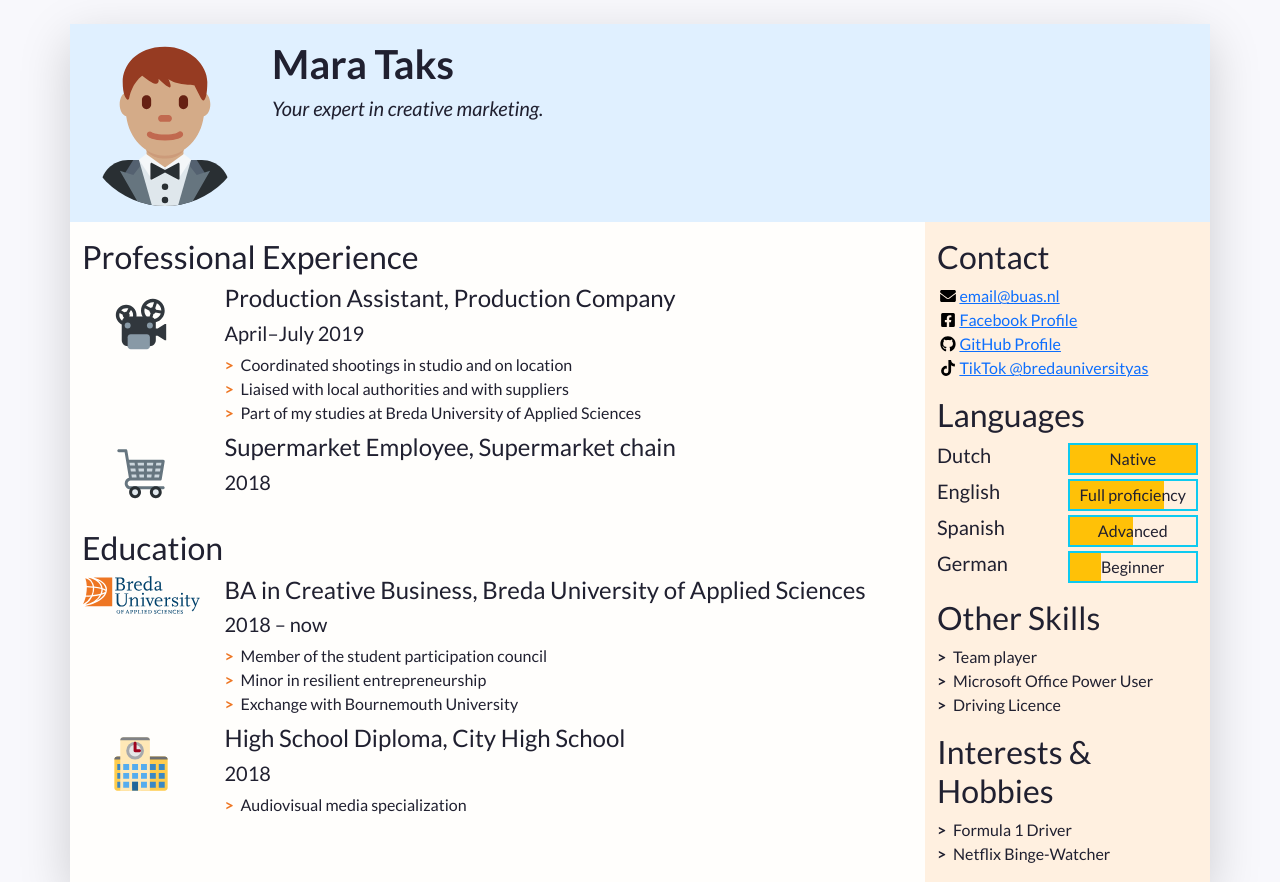
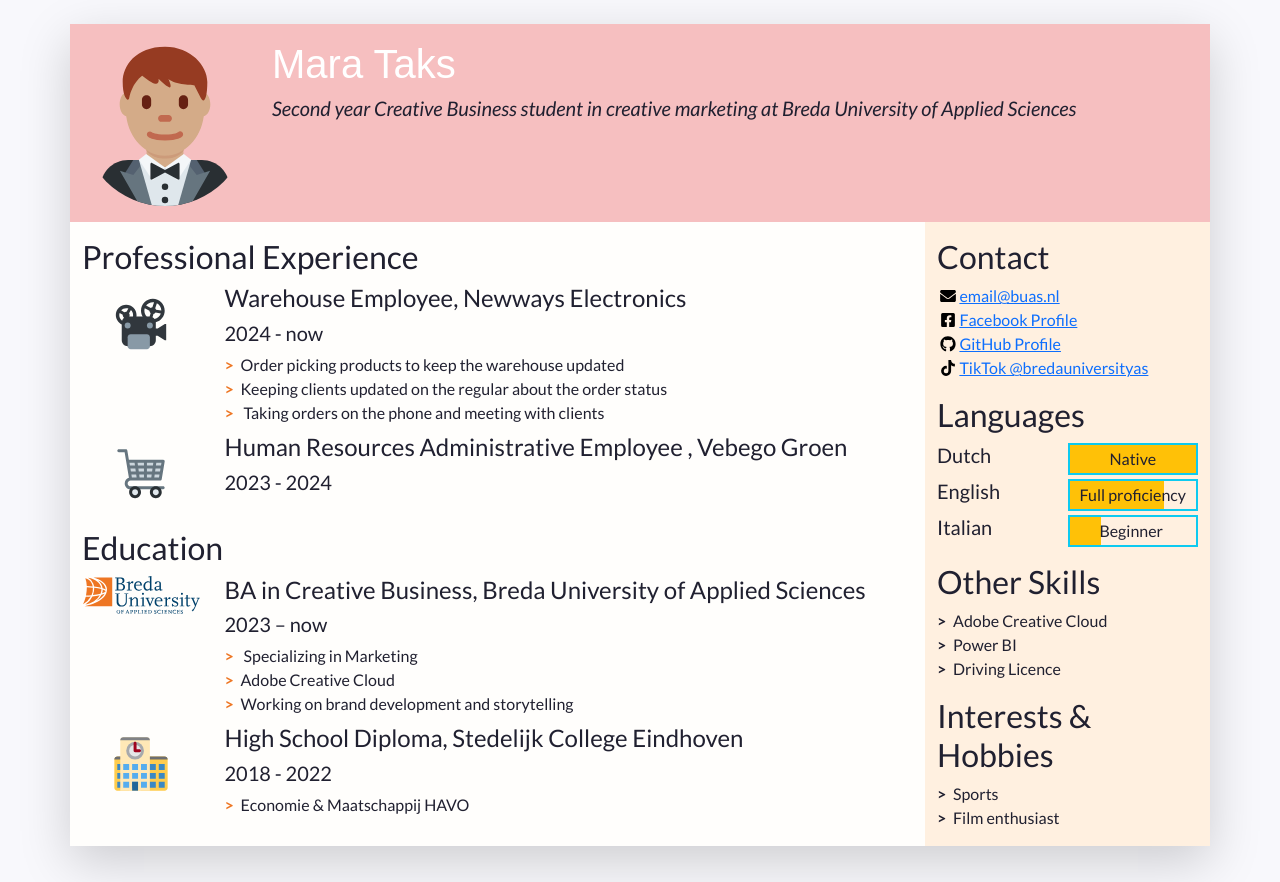
Before and after one commit to MaraTaks/MaraTaks, a plain HTML site: page index.html in a window 1280 px wide. Shown: the top 882 px of the page. Drawn offline with nearby package versions, Linux system fonts and the light colour scheme; a web font is replaced by a local one.

Commit message:
changed name and style

```diff
--- a/css/styles.css
+++ b/css/styles.css
@@ -10,11 +10,17 @@ body {
 	color: #202030;
 	background-color: #f8f8fc;
 }
+.cv-name {
+  font-family: "Zain", sans-serif;
+  font-weight: 1200;
+  font-style: normal;
+	color:white;
+}
 
 /* Styles for custom classes in the document. (There are more, try to find them out!) */
 
 .resume-header {
-    background-color: #e0f0ff;
+    background-color: #F6BFC0;
 }
 
 .resume-main {
--- a/index.html
+++ b/index.html
@@ -9,6 +9,10 @@
     <!-- Links to the CSS styles from Bootstrap. -->
     <!-- -->
     <link href="https://cdn.jsdelivr.net/npm/bootstrap@5.3.3/dist/css/bootstrap.min.css" rel="stylesheet" integrity="sha384-QWTKZyjpPEjISv5WaRU9OFeRpok6YctnYmDr5pNlyT2bRjXh0JMhjY6hW+ALEwIH" crossorigin="anonymous">
+
+<link rel="preconnect" href="https://fonts.googleapis.com">
+<link rel="preconnect" href="https://fonts.gstatic.com" crossorigin>
+<link href="https://fonts.googleapis.com/css2?family=Zain&display=swap" rel="stylesheet">
     <!-- -->
 
     <!-- Links to our additional CSS styles -->
@@ -49,8 +53,8 @@
           A container to wrap around your name and tagline. Full-width at small size, then columns of increasing size.
         -->
         <div class="col-12 col-sm-8 col-md-9 col-lg-10 my-3 header-content">
-          <h1 class="fw-bolder">Mara Taks&nbsp;</h1>
-          <h5 class="fst-italic tagline">Your expert in creative marketing.</h5>
+          <h1 class="cv-name">Mara Taks&nbsp;</h1>
+          <h5 class="fst-italic tagline">Second year Creative Business student   in creative marketing at Breda University of Applied Sciences</h5>
         </div>
       </header>
 
@@ -84,13 +88,13 @@
                   <img class="biography-logo mw-100 d-block mx-auto" src="images/employers/projector.svg" alt="Company logo" width="80">
                 </div>
                 <div class="biography-contents col-9 col-sm-10 col-md-9 col-lg-10">
-                  <h4>Production Assistant, Production Company</h4>
-                  <h5>April&ndash;July 2019</h5>
+                  <h4>Warehouse Employee, Newways Electronics</h4>
+                  <h5>2024 - now&nbsp;</h5>
                   <!-- Use the list below to talk about your achievements -->
                   <ul class="biography-details list-unstyled">
-                    <li>Coordinated shootings in studio and on location</li>
-                    <li>Liaised with local authorities and with suppliers</li>
-                    <li>Part of my studies at Breda University of Applied Sciences</li>
+                    <li>Order picking products to keep the warehouse updated&nbsp; &nbsp; &nbsp; &nbsp; &nbsp; &nbsp; &nbsp;&nbsp;</li>
+                    <li>Keeping clients updated on the regular about the order status&nbsp; &nbsp;&nbsp;</li>
+                    <li>&nbsp;Taking orders on the phone and meeting with clients&nbsp;</li>
                   </ul>
                 </div>
               </li>
@@ -102,8 +106,8 @@
                   <img class="biography-logo mw-100 d-block mx-auto" src="images/employers/trolley.svg" alt="Company logo" width="80">
                 </div>
                 <div class="biography-contents col-9 col-sm-10 col-md-9 col-lg-10">
-                  <h4>Supermarket Employee, Supermarket chain</h4>
-                  <h5>2018</h5>
+                  <h4>Human Resources Administrative Employee , Vebego Groen</h4>
+                  <h5>2023 - 2024</h5>
                   <!-- This entry doesn't have a list of achievements, but you can copy-paste the one from above -->
                 </div>
               </li>
@@ -124,12 +128,12 @@
                 </div>
                 <div class="biography-contents col-9 col-sm-10 col-md-9 col-lg-10">
                   <h4>BA in Creative Business, Breda University of Applied Sciences</h4>
-                  <h5>2018&nbsp;&ndash;&nbsp;now</h5>
+                  <h5>2023 – now</h5>
                   <!-- Use the list below to talk about minors, exchanges, extra-curricular activities. -->
                   <ul class="biography-details list-unstyled">
-                    <li>Member of the student participation council</li>
-                    <li>Minor in resilient entrepreneurship</li>
-                    <li>Exchange with Bournemouth University</li>
+                    <li>&nbsp;Specializing in Marketing&nbsp;</li>
+                    <li>Adobe Creative Cloud&nbsp; &nbsp; &nbsp;&nbsp;</li>
+                    <li>Working on brand development and storytelling&nbsp; &nbsp;&nbsp;</li>
                   </ul>
                 </div>
               </li>
@@ -140,10 +144,10 @@
                   <img class="biography-logo mw-100 d-block mx-auto" src="images/schools/school.svg" alt="School logo" width="80">
                 </div>
                 <div class="biography-contents col-9 col-sm-10 col-md-9 col-lg-10">
-                  <h4>High School Diploma, City High School</h4>
-                  <h5>2018</h5>
+                  <h4>High School Diploma, Stedelijk College Eindhoven</h4>
+                  <h5>2018 - 2022&nbsp; &nbsp; &nbsp; &nbsp;</h5>
                   <ul class="biography-details list-unstyled">
-                    <li>Audiovisual media specialization</li>
+                    <li>Economie &amp; Maatschappij HAVO&nbsp; &nbsp;</li>
                   </ul>
                 </div>
               </li>
@@ -221,21 +225,12 @@
                 </div>
               </li>
               <li class="language-item d-flex mb-1">
-                <h5 class="language-name w-50">Spanish</h5>
-                <div class="language-level w-50 border border-info border-2 position-relative">
-                  <!-- The div below is a progress bar. Choose between w-25, w-50, w-75 and w-100 to show your level of fluency -->
-                  <div class="language-progress position-absolute bg-warning h-100 w-50"></div>
-                  <h6 class="position-absolute w-100 text-center top-0 py-1">Advanced</h6>
-                </div>
-              </li>
-              <li class="language-item d-flex mb-1">
-                <h5 class="language-name w-50">German</h5>
+                <h5 class="language-name w-50">Italian&nbsp;</h5>
                 <div class="language-level w-50 border border-info border-2 position-relative">
                   <!-- The div below is a progress bar. Choose between w-25, w-50, w-75 and w-100 to show your level of fluency -->
                   <div class="language-progress position-absolute bg-warning h-100 w-25"></div>
-                  <h6 class="position-absolute w-100 text-center top-0 py-1">Beginner</h6>
-                </div>
-              </li>
+                  <h6 class="position-absolute w-100 text-center top-0 py-1">Beginner&nbsp;</h6>
+                </div
             </ul>
           </section>
 
@@ -244,8 +239,8 @@
           <section class="my-3 aside-section">
             <h2>Other Skills</h2>
             <ul class="skill-list list-unstyled">
-              <li class="skill-item">Team player</li>
-              <li class="skill-item">Microsoft Office Power User</li>
+              <li class="skill-item">Adobe Creative Cloud&nbsp;&nbsp;</li>
+              <li class="skill-item">Power BI</li>
               <li class="skill-item">Driving Licence</li>
             </ul>
           </section>
@@ -255,8 +250,8 @@
           <section class="my-3 aside-section">
             <h2>Interests &amp; Hobbies</h2>
             <ul class="skill-list list-unstyled">
-              <li class="skill-item">Formula 1 Driver</li>
-              <li class="skill-item">Netflix Binge-Watcher</li>
+              <li class="skill-item">Sports</li>
+              <li class="skill-item">Film enthusiast</li>
             </ul>
           </section>
 
```
